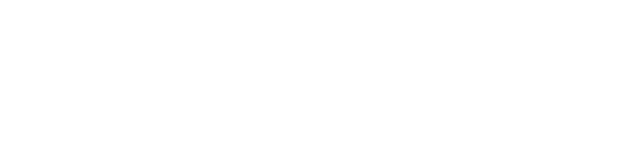
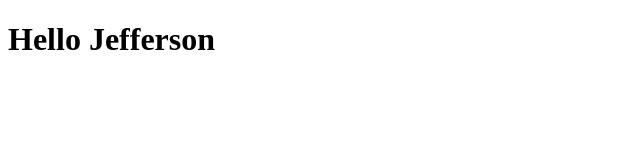
Before and after one commit to jeffersonformigoni/projeto, a plain HTML site: page index.html in a window 1280 px wide. Shown: the whole page, without its empty margins (0-640 px from the left). Drawn offline with Linux system fonts and the light colour scheme.

Commit message:
criado subtitulo h1

```diff
--- a/index.html
+++ b/index.html
@@ -6,6 +6,6 @@
     <title>Aula Git - Rocket Seat</title>
 </head>
 <body>
-
+    <h1>Hello Jefferson</h1>
 </body>
 </html>
```
